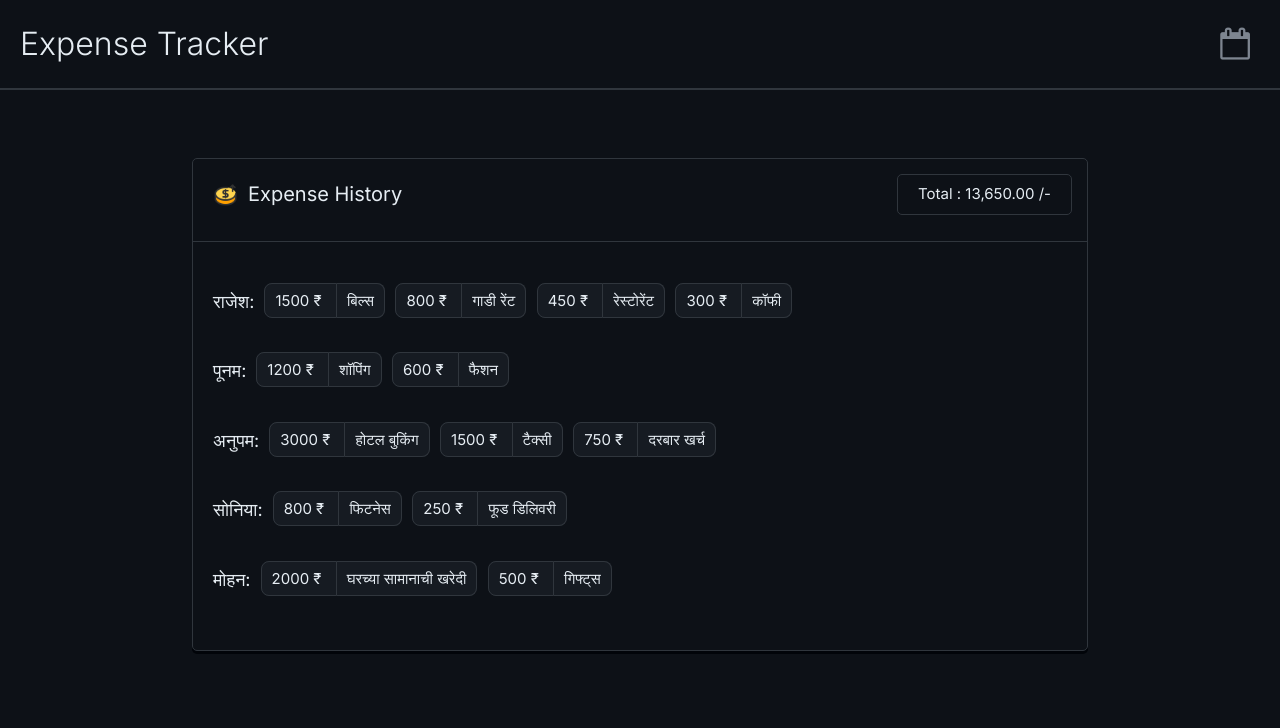
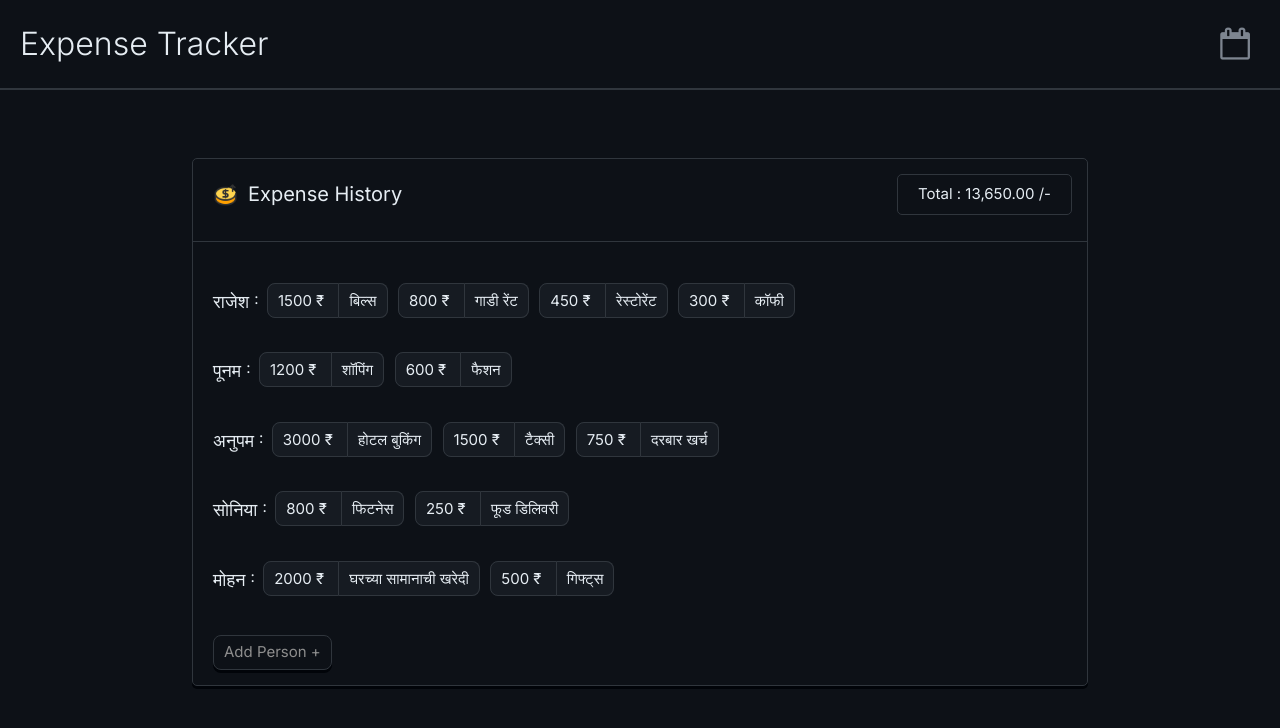
Before and after one commit to walunjakarsachinedu/expense-tracker, an Angular app: page / in a window 1280 px wide. Shown: the top 728 px of the page. Built offline with nearby package versions, Linux system fonts and the light colour scheme.

Commit message:
added the option to add a new person and made the person's name editable

```diff
--- a/src/app/content-editable.directive.ts
+++ b/src/app/content-editable.directive.ts
@@ -18,8 +18,7 @@ export class ContentEditableDirective {
   }
 
   ngOnInit() {
-    if(!this.input) throw Error("value to input property not provided");
-    this.el.nativeElement.textContent = this.input!;
+    this.el.nativeElement.textContent = this.input ?? '';
   }
 
   private setInput(inputElement: any) {
--- a/src/app/expense-history/expense-history.component.html
+++ b/src/app/expense-history/expense-history.component.html
@@ -14,6 +14,7 @@
         [personExpenses]="people_expenses"
         (onTotalExpenseChange)="refreshExpense()"
       ></person-expenses>
+      <button class="add-person" (click)="addExpense()">Add Person + </button>
     </div>
   </div>
 </div>
--- a/src/app/expense-history/expense-history.component.scss
+++ b/src/app/expense-history/expense-history.component.scss
@@ -75,7 +75,19 @@
   width: 2ch;
 }
 
-
+.add-person {
+  box-sizing: border-box;
+  border: 1.5px var(--dark-border-color1) solid;
+  border-radius: 8px;
+  padding: 5px 10px;
+  cursor: pointer;
+  color: #8E8E8E;
+  background-color: var(--dark-background-color);
+  box-shadow: var(--dark-shadow-color) 0px 3px;
+}
+.add-person:hover {
+  box-shadow: 2px 2px 0px grey;
+}
 
 
 // dark mode styles
--- a/src/app/expense-history/expense-history.component.ts
+++ b/src/app/expense-history/expense-history.component.ts
@@ -15,6 +15,10 @@ export class ExpenseHistoryComponent {
     this.people_expenses_lists.forEach(person => person.expenses?.forEach(expense => this.total! += expense.money ?? 0));
   }
 
+  addExpense() {
+    this.people_expenses_lists.push({personName:"", expenses: []})
+  }
+
   ngOnInit():void {
     this.refreshExpense();
   }
--- a/src/app/person-expense/person-expense.component.html
+++ b/src/app/person-expense/person-expense.component.html
@@ -3,7 +3,7 @@
     (mouseenter)='isHovered=true'
     (mouseleave)='isHovered=false'
   >
-  <span class="person-name">{{personExpenses!.personName}}:</span>
+  <span class="person-name" [ngClass]="{'pl-15': (personExpenses.personName ?? '') == ''}" content-editable placeholder="person name" [(input)]="personExpenses.personName"></span>: &nbsp;
   <span class="expense-entry">
     <div *ngFor="let expense of personExpenses!.expenses">
       <expense-tag
--- a/src/app/person-expense/person-expense.component.scss
+++ b/src/app/person-expense/person-expense.component.scss
@@ -22,8 +22,12 @@
 }
 
 .person-name {
-  margin-right: 10px;
+  padding-right: 5px;
   font-size: large;
+}
+
+.pl-15 {
+  padding-left: 15px;
 }
 
 .comma {
--- a/src/app/person-expense/person-expense.component.ts
+++ b/src/app/person-expense/person-expense.component.ts
@@ -8,7 +8,7 @@ import { v4 as uuid } from 'uuid';
   styleUrls: ['./person-expense.component.scss']
 })
 export class PersonExpenseComponent implements OnInit {
-  @Input() personExpenses?: PersonExpense;
+  @Input() personExpenses: PersonExpense = {personName: "", expenses: []};
   @Output() onTotalExpenseChange: EventEmitter<number> = new EventEmitter<number>();
   isHovered = false;
 
--- a/src/styles.scss
+++ b/src/styles.scss
@@ -15,11 +15,11 @@ body {
 @import url(https://stackpath.bootstrapcdn.com/font-awesome/4.7.0/css/font-awesome.min.css);
 
 
-.light-bg {
+.dark-bg {
   background-color: rgba(0,0,0,0.03);
 }
 
-.light-border {
+.dark-border {
   border-color: rgba(0,0,0,0.125);
 }
 
```
